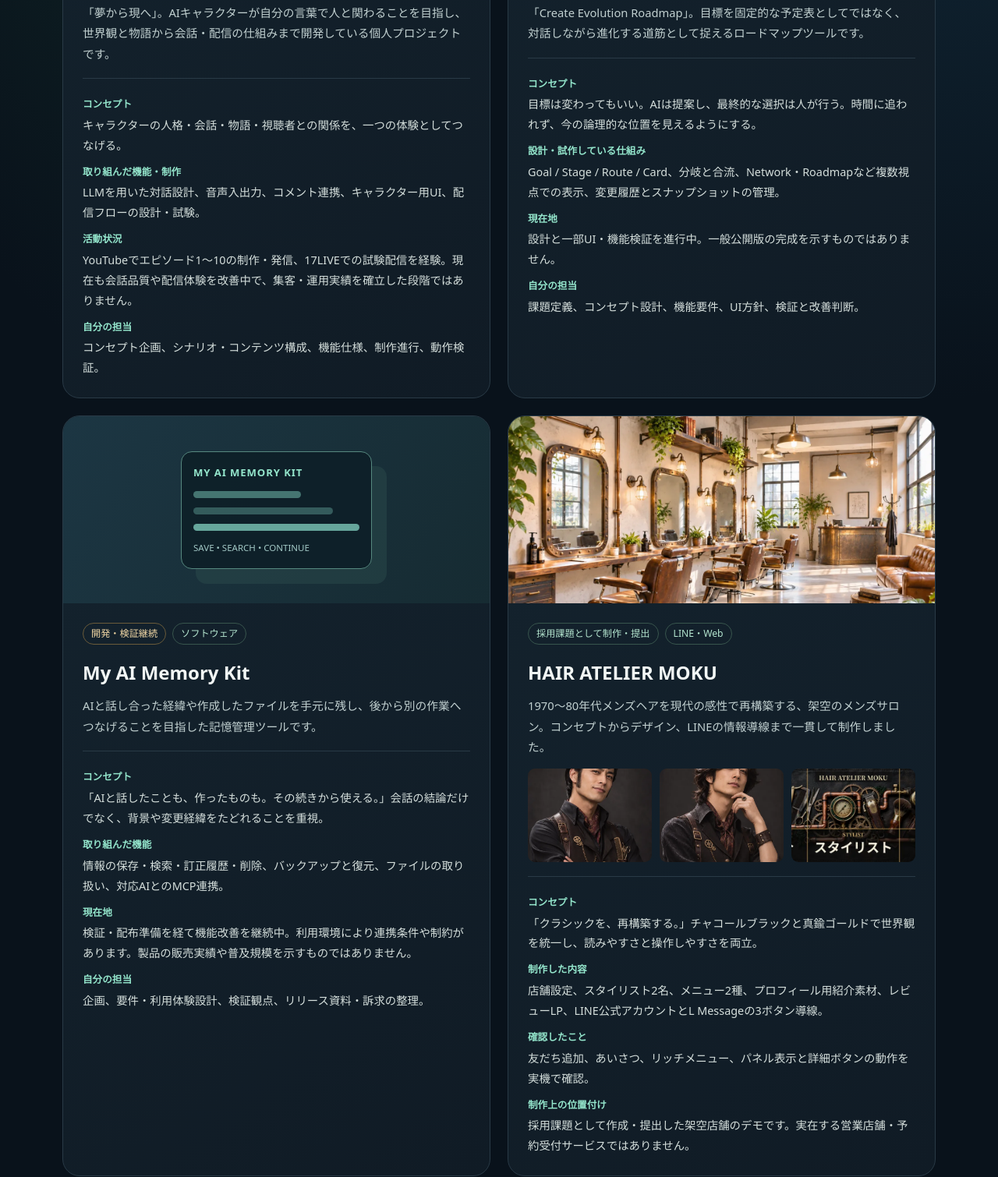
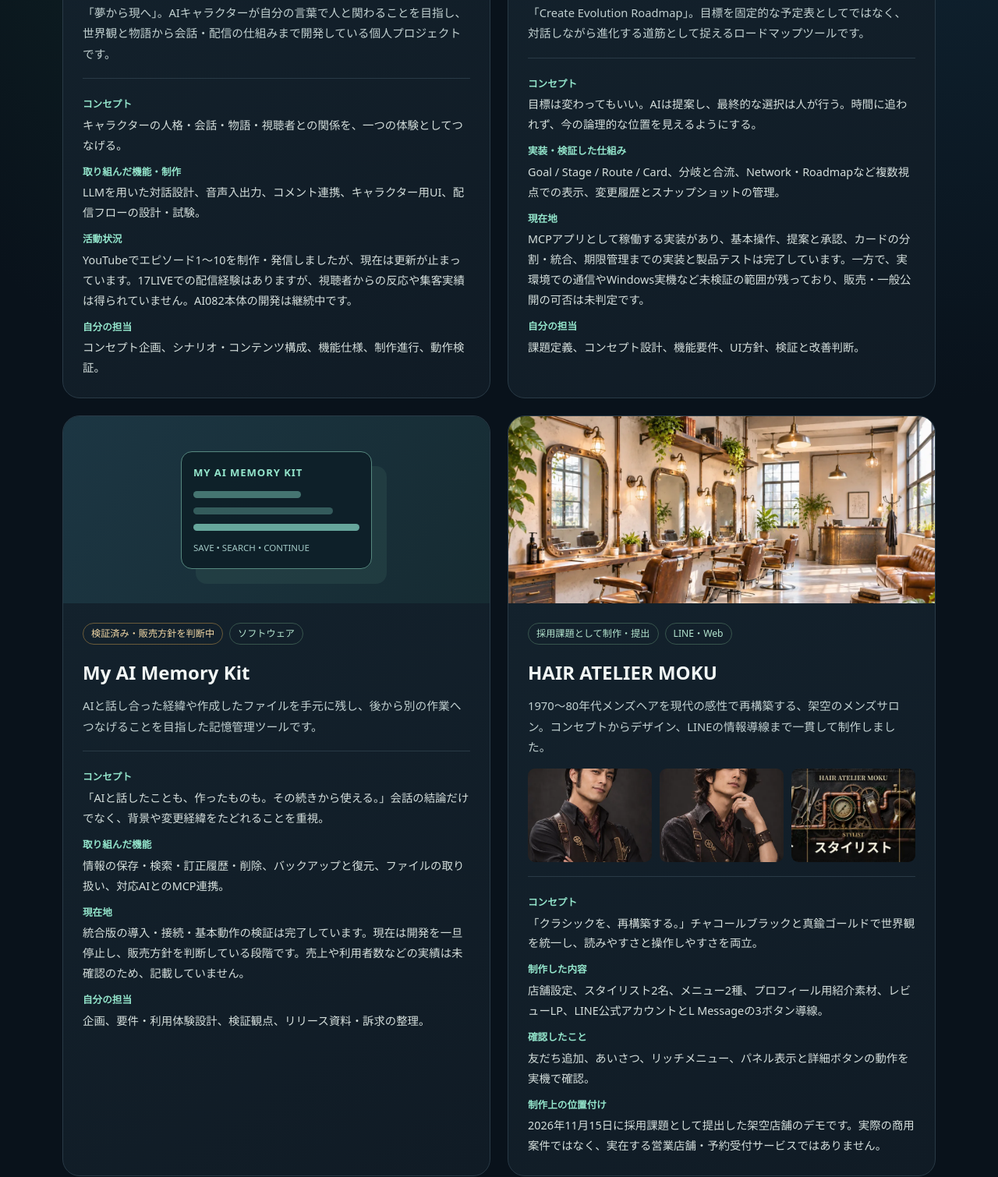
Before and after one commit to ahousecreate082-AI/noiz-portfolio, a plain HTML site: page index.html in a window 1280 px wide. Shown: the part 1289-2799 px from the top of the page at 78% size. Drawn offline with Linux system fonts and the light colour scheme.

Commit message:
Fix factual descriptions (AI082, CER, Memory Kit, MOKU)

```diff
--- a/index.html
+++ b/index.html
@@ -5,8 +5,8 @@
 <div class="wrap"><header class="nav"><div class="logo">NORIHITO ASATO / PORTFOLIO</div><nav class="navlinks" aria-label="ページ内リンク"><a href="#projects">制作事例</a><a href="#about">経験・強み</a><a href="#contact">連絡先</a></nav></header>
 <main><section class="hero" aria-labelledby="hero-title"><div><div class="eyebrow">Planning · Creative · AI Development</div><h1 id="hero-title">アイデアを、<br><span>動く形に。</span></h1><p class="intro">安里 徳人の企画・制作ポートフォリオ。会話型AIキャラクター、ロードマップツール、記憶管理ソフトウェア、LINE公式アカウントの制作を通じて、企画から実装・検証まで取り組んでいます。</p><p class="intro">完成した成果物だけでなく、制作中の試行錯誤や改善過程も大切にしています。</p><div class="links"><a class="btn" href="#projects">制作事例を見る ↓</a><a class="btn ghost" href="https://x.com/aibqza" target="_blank" rel="noopener noreferrer">Xで活動を見る ↗</a></div></div><div class="art" aria-hidden="true"><strong>AI ×<br>CREATE</strong><small>CONCEPT / BUILD / ITERATE</small></div></section>
 <section id="projects" class="section"><div class="sectionhead"><div><div class="eyebrow">Selected projects</div><h2>制作・開発プロジェクト</h2></div><p>公開できる範囲の企画・機能・進捗を紹介</p></div><div class="projects">
-<article class="project"><div class="visual ai" aria-hidden="true"><span class="word">AI082</span></div><div class="content"><div class="meta"><span class="pill progress">継続開発中</span><span class="pill">企画・配信・AI</span></div><h3>AI082（お初）</h3><p>「夢から現へ」。AIキャラクターが自分の言葉で人と関わることを目指し、世界観と物語から会話・配信の仕組みまで開発している個人プロジェクトです。</p><dl><dt>コンセプト</dt><dd>キャラクターの人格・会話・物語・視聴者との関係を、一つの体験としてつなげる。</dd><dt>取り組んだ機能・制作</dt><dd>LLMを用いた対話設計、音声入出力、コメント連携、キャラクター用UI、配信フローの設計・試験。</dd><dt>活動状況</dt><dd>YouTubeでエピソード1〜10の制作・発信、17LIVEでの試験配信を経験。現在も会話品質や配信体験を改善中で、集客・運用実績を確立した段階ではありません。</dd><dt>自分の担当</dt><dd>コンセプト企画、シナリオ・コンテンツ構成、機能仕様、制作進行、動作検証。</dd></dl></div></article>
-<article class="project"><div class="visual cer" aria-hidden="true"><div class="roadmap"><i class="node"></i><i class="node"></i><i class="node"></i></div></div><div class="content"><div class="meta"><span class="pill progress">設計・試作中</span><span class="pill">プロダクト企画</span></div><h3>CER</h3><p>「Create Evolution Roadmap」。目標を固定的な予定表としてではなく、対話しながら進化する道筋として捉えるロードマップツールです。</p><dl><dt>コンセプト</dt><dd>目標は変わってもいい。AIは提案し、最終的な選択は人が行う。時間に追われず、今の論理的な位置を見えるようにする。</dd><dt>設計・試作している仕組み</dt><dd>Goal / Stage / Route / Card、分岐と合流、Network・Roadmapなど複数視点での表示、変更履歴とスナップショットの管理。</dd><dt>現在地</dt><dd>設計と一部UI・機能検証を進行中。一般公開版の完成を示すものではありません。</dd><dt>自分の担当</dt><dd>課題定義、コンセプト設計、機能要件、UI方針、検証と改善判断。</dd></dl></div></article>
-<article class="project"><div class="visual memory" aria-hidden="true"><div class="memcard"><div class="eyebrow" style="letter-spacing:.07em">MY AI MEMORY KIT</div><div class="memline"></div><div class="memline"></div><div class="memline"></div><div style="font-size:.72rem;color:#a2c8c5">SAVE • SEARCH • CONTINUE</div></div></div><div class="content"><div class="meta"><span class="pill progress">開発・検証継続</span><span class="pill">ソフトウェア</span></div><h3>My AI Memory Kit</h3><p>AIと話し合った経緯や作成したファイルを手元に残し、後から別の作業へつなげることを目指した記憶管理ツールです。</p><dl><dt>コンセプト</dt><dd>「AIと話したことも、作ったものも。その続きから使える。」会話の結論だけでなく、背景や変更経緯をたどれることを重視。</dd><dt>取り組んだ機能</dt><dd>情報の保存・検索・訂正履歴・削除、バックアップと復元、ファイルの取り扱い、対応AIとのMCP連携。</dd><dt>現在地</dt><dd>検証・配布準備を経て機能改善を継続中。利用環境により連携条件や制約があります。製品の販売実績や普及規模を示すものではありません。</dd><dt>自分の担当</dt><dd>企画、要件・利用体験設計、検証観点、リリース資料・訴求の整理。</dd></dl></div></article>
-<article class="project"><div class="visual moku"><img src="assets/moku-interior.webp" alt="HAIR ATELIER MOKUの架空店舗イメージ。クラシックな理容椅子と真鍮装飾の店内" loading="lazy"></div><div class="content"><div class="meta"><span class="pill">採用課題として制作・提出</span><span class="pill">LINE・Web</span></div><h3>HAIR ATELIER MOKU</h3><p>1970〜80年代メンズヘアを現代の感性で再構築する、架空のメンズサロン。コンセプトからデザイン、LINEの情報導線まで一貫して制作しました。</p><div class="moku-gallery"><img src="assets/moku-stylist-ren.webp" loading="lazy" alt="架空のスタイリスト東雲レンのイメージ"><img src="assets/moku-stylist-jin.webp" loading="lazy" alt="架空のスタイリスト御影ジンのイメージ"><img src="assets/moku-richmenu.webp" loading="lazy" alt="3ボタンのリッチメニュー画像"></div><dl><dt>コンセプト</dt><dd>「クラシックを、再構築する。」チャコールブラックと真鍮ゴールドで世界観を統一し、読みやすさと操作しやすさを両立。</dd><dt>制作した内容</dt><dd>店舗設定、スタイリスト2名、メニュー2種、プロフィール用紹介素材、レビューLP、LINE公式アカウントとL Messageの3ボタン導線。</dd><dt>確認したこと</dt><dd>友だち追加、あいさつ、リッチメニュー、パネル表示と詳細ボタンの動作を実機で確認。</dd><dt>制作上の位置付け</dt><dd>採用課題として作成・提出した架空店舗のデモです。実在する営業店舗・予約受付サービスではありません。</dd></dl></div></article>
+<article class="project"><div class="visual ai" aria-hidden="true"><span class="word">AI082</span></div><div class="content"><div class="meta"><span class="pill progress">継続開発中</span><span class="pill">企画・配信・AI</span></div><h3>AI082（お初）</h3><p>「夢から現へ」。AIキャラクターが自分の言葉で人と関わることを目指し、世界観と物語から会話・配信の仕組みまで開発している個人プロジェクトです。</p><dl><dt>コンセプト</dt><dd>キャラクターの人格・会話・物語・視聴者との関係を、一つの体験としてつなげる。</dd><dt>取り組んだ機能・制作</dt><dd>LLMを用いた対話設計、音声入出力、コメント連携、キャラクター用UI、配信フローの設計・試験。</dd><dt>活動状況</dt><dd>YouTubeでエピソード1〜10を制作・発信しましたが、現在は更新が止まっています。17LIVEでの配信経験はありますが、視聴者からの反応や集客実績は得られていません。AI082本体の開発は継続中です。</dd><dt>自分の担当</dt><dd>コンセプト企画、シナリオ・コンテンツ構成、機能仕様、制作進行、動作検証。</dd></dl></div></article>
+<article class="project"><div class="visual cer" aria-hidden="true"><div class="roadmap"><i class="node"></i><i class="node"></i><i class="node"></i></div></div><div class="content"><div class="meta"><span class="pill progress">実装・製品テスト完了</span><span class="pill">プロダクト企画</span></div><h3>CER</h3><p>「Create Evolution Roadmap」。目標を固定的な予定表としてではなく、対話しながら進化する道筋として捉えるロードマップツールです。</p><dl><dt>コンセプト</dt><dd>目標は変わってもいい。AIは提案し、最終的な選択は人が行う。時間に追われず、今の論理的な位置を見えるようにする。</dd><dt>実装・検証した仕組み</dt><dd>Goal / Stage / Route / Card、分岐と合流、Network・Roadmapなど複数視点での表示、変更履歴とスナップショットの管理。</dd><dt>現在地</dt><dd>MCPアプリとして稼働する実装があり、基本操作、提案と承認、カードの分割・統合、期限管理までの実装と製品テストは完了しています。一方で、実環境での通信やWindows実機など未検証の範囲が残っており、販売・一般公開の可否は未判定です。</dd><dt>自分の担当</dt><dd>課題定義、コンセプト設計、機能要件、UI方針、検証と改善判断。</dd></dl></div></article>
+<article class="project"><div class="visual memory" aria-hidden="true"><div class="memcard"><div class="eyebrow" style="letter-spacing:.07em">MY AI MEMORY KIT</div><div class="memline"></div><div class="memline"></div><div class="memline"></div><div style="font-size:.72rem;color:#a2c8c5">SAVE • SEARCH • CONTINUE</div></div></div><div class="content"><div class="meta"><span class="pill progress">検証済み・販売方針を判断中</span><span class="pill">ソフトウェア</span></div><h3>My AI Memory Kit</h3><p>AIと話し合った経緯や作成したファイルを手元に残し、後から別の作業へつなげることを目指した記憶管理ツールです。</p><dl><dt>コンセプト</dt><dd>「AIと話したことも、作ったものも。その続きから使える。」会話の結論だけでなく、背景や変更経緯をたどれることを重視。</dd><dt>取り組んだ機能</dt><dd>情報の保存・検索・訂正履歴・削除、バックアップと復元、ファイルの取り扱い、対応AIとのMCP連携。</dd><dt>現在地</dt><dd>統合版の導入・接続・基本動作の検証は完了しています。現在は開発を一旦停止し、販売方針を判断している段階です。売上や利用者数などの実績は未確認のため、記載していません。</dd><dt>自分の担当</dt><dd>企画、要件・利用体験設計、検証観点、リリース資料・訴求の整理。</dd></dl></div></article>
+<article class="project"><div class="visual moku"><img src="assets/moku-interior.webp" alt="HAIR ATELIER MOKUの架空店舗イメージ。クラシックな理容椅子と真鍮装飾の店内" loading="lazy"></div><div class="content"><div class="meta"><span class="pill">採用課題として制作・提出</span><span class="pill">LINE・Web</span></div><h3>HAIR ATELIER MOKU</h3><p>1970〜80年代メンズヘアを現代の感性で再構築する、架空のメンズサロン。コンセプトからデザイン、LINEの情報導線まで一貫して制作しました。</p><div class="moku-gallery"><img src="assets/moku-stylist-ren.webp" loading="lazy" alt="架空のスタイリスト東雲レンのイメージ"><img src="assets/moku-stylist-jin.webp" loading="lazy" alt="架空のスタイリスト御影ジンのイメージ"><img src="assets/moku-richmenu.webp" loading="lazy" alt="3ボタンのリッチメニュー画像"></div><dl><dt>コンセプト</dt><dd>「クラシックを、再構築する。」チャコールブラックと真鍮ゴールドで世界観を統一し、読みやすさと操作しやすさを両立。</dd><dt>制作した内容</dt><dd>店舗設定、スタイリスト2名、メニュー2種、プロフィール用紹介素材、レビューLP、LINE公式アカウントとL Messageの3ボタン導線。</dd><dt>確認したこと</dt><dd>友だち追加、あいさつ、リッチメニュー、パネル表示と詳細ボタンの動作を実機で確認。</dd><dt>制作上の位置付け</dt><dd>2026年11月15日に採用課題として提出した架空店舗のデモです。実際の商用案件ではなく、実在する営業店舗・予約受付サービスではありません。</dd></dl></div></article>
 </div></section><section id="about" class="section"><div class="eyebrow">How I work</div><h2>仕事で大切にしていること</h2><div class="about aboutgrid" style="margin-top:24px"><div><h3>全体のバランスを捉える</h3><p>一つの意見や目の前の問題だけで判断せず、冷静に状況を整理。第三者の視点から目的・優先順位・関係者の立場を考えます。</p></div><div><h3>企画を最後まで形にする</h3><p>アイデアを機能や制作物に落とし込み、試して、問題を見つけ、必要な修正を重ねます。制作途中の課題も隠さず記録します。</p></div><div><h3>異なる経験をつなぐ</h3><p>飲食店のゼネラルマネージャーとしての店舗運営・スタッフ管理、個人事業の写真制作、Web・AI開発の経験を横断して活かします。</p></div><div><h3>利用者の目線を忘れない</h3><p>独自性だけでなく、何ができるかが伝わる説明、読みやすい情報、迷わず操作できる導線を重視しています。</p></div></div><p class="note">このページは企画・制作プロセスを紹介するポートフォリオです。各プロジェクトの開発段階は記載時点のものです。非公開のコード、利用者データ、認証情報、内部接続先は掲載していません。</p></section></main><footer id="contact" class="footer"><span>© 2026 Norihito Asato. Portfolio / Planning & Creative Development.</span><span>活動・お問い合わせ：<a href="https://x.com/aibqza" target="_blank" rel="noopener noreferrer">X @aibqza ↗</a></span></footer></div></body></html>
```
